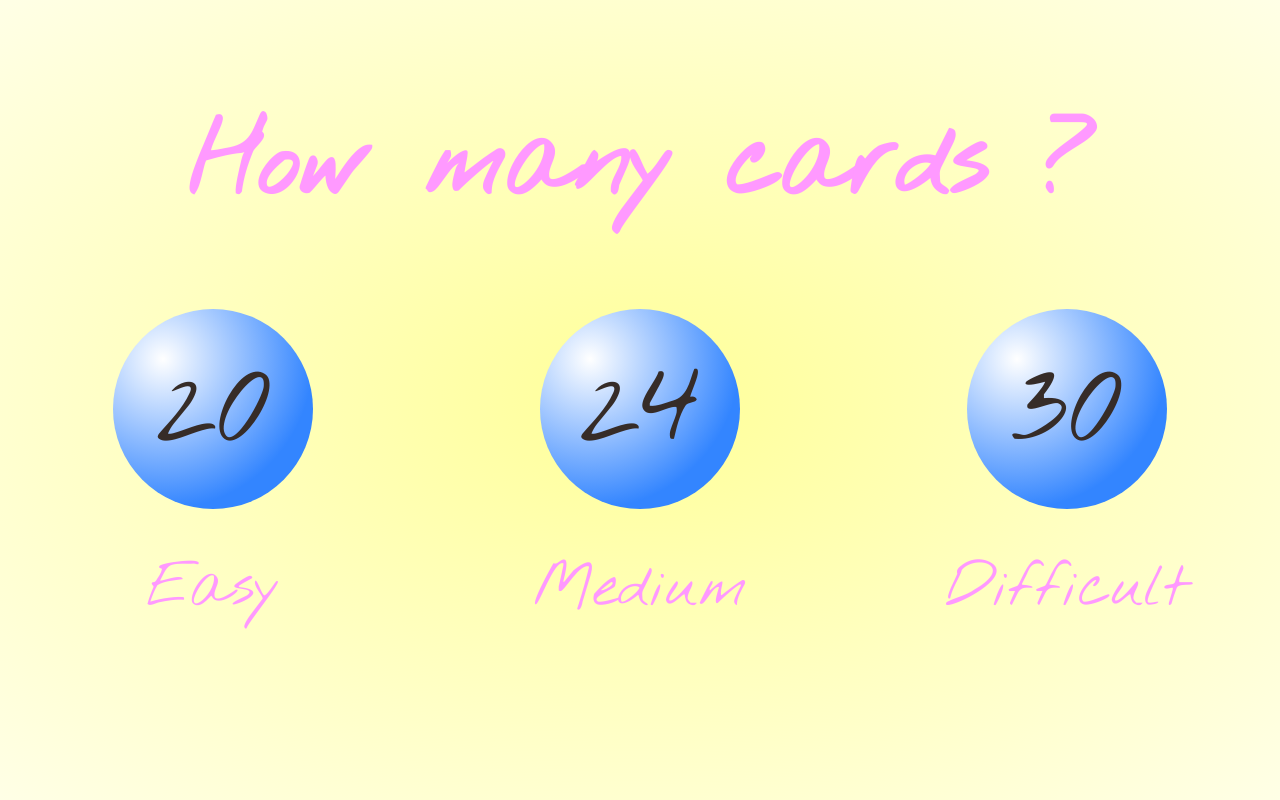
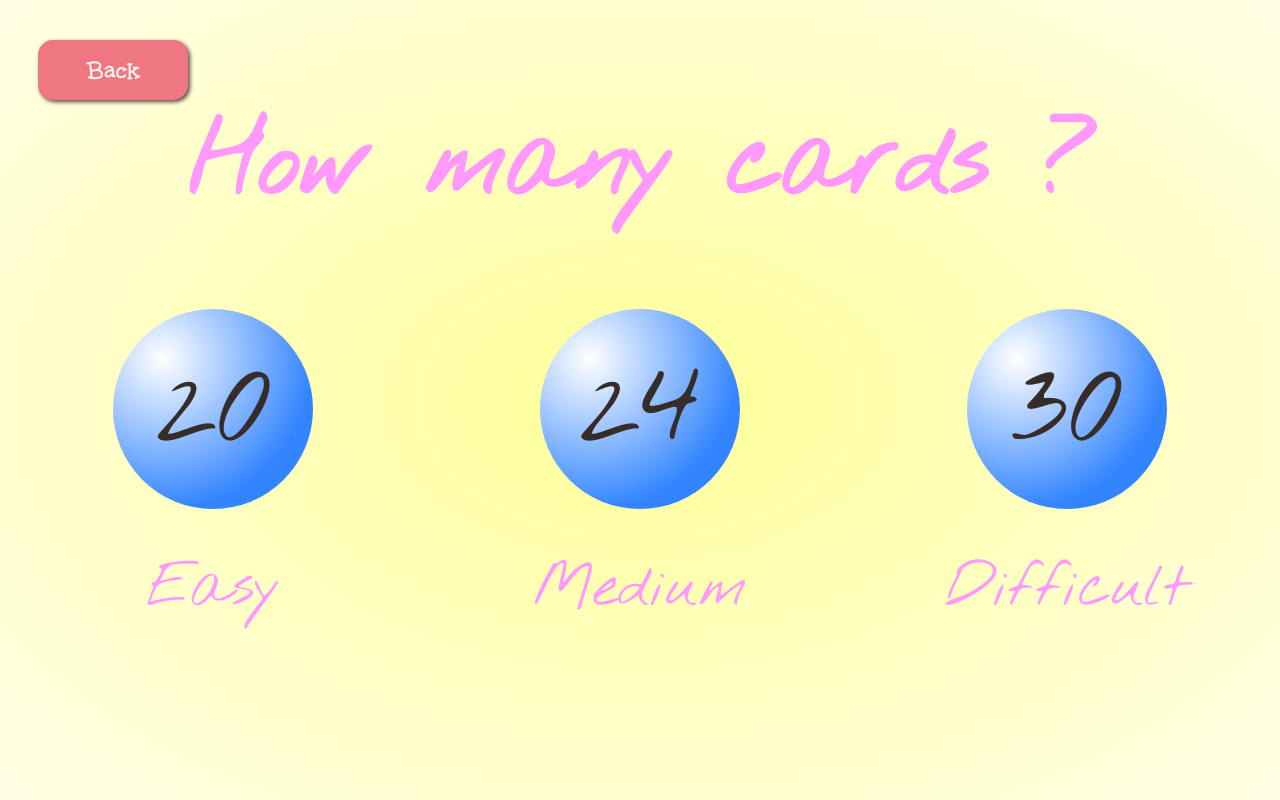
Before and after one commit to markdelaforce/english_website, a plain HTML site: page games/pairs/options-page.html in a window 1280 px wide. Drawn offline with Linux system fonts and the light colour scheme.

Commit message:
added back buttons to 'Pairs' menu pages

```diff
--- a/games/pairs/options-page.html
+++ b/games/pairs/options-page.html
@@ -9,6 +9,7 @@
 
 <body>
 	<div id='background'>
+		<a id="back-btn" href="title-page.html">Back</a>
 		<h1>How many cards ?</h1>
 		<div id='buttons'>
 			<div class='option'>
--- a/games/pairs/options.css
+++ b/games/pairs/options.css
@@ -8,11 +8,40 @@
 	font-family:'Nothing You Could Do';
 	src:url(../../assets/fonts/Nothing_You_Could_Do/NothingYouCouldDo.ttf);
 }
+@font-face {
+	font-family:'Unkempt Bold';
+	src:url(../../assets/fonts/Unkempt/Unkempt-Bold.ttf);
+}
 
 #background {
 	background-image:radial-gradient(#ffff99, #ffffe6);
 	height:100vh;
 	width:100vw;
+}
+
+#back-btn {
+	box-shadow:2px 2px 4px #554348;
+	font-family:'Unkempt Bold';
+	text-decoration:none;
+	background:#ee7781;
+	border-radius:15px;
+	position:absolute;
+	text-align:center;
+	line-height:60px;
+	font-size:25px;
+	color:#fbf5f3;
+	width:150px;
+	height:60px;
+	border:0;
+	left:3vw;
+	top:5vh;
+}
+
+#back-btn:hover {
+	box-shadow:2px 2px 10px #554348;
+	background:#e84855;
+	line-height:59px;
+	font-size:27px;
 }
 
 h1, .text {
```
Also changed, not shown: games/pairs/game-page.html (+1 -0 lines), games/pairs/title-page.html (+2 -1 lines), games/pairs/title.css (+25 -0 lines).
